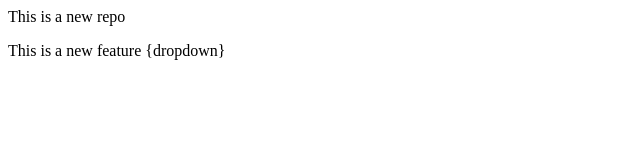
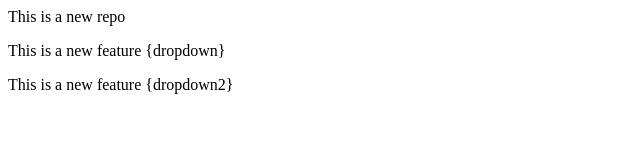
Before and after one commit to OmarSherief-tech/localrepo, a plain HTML site: page index.html in a window 1280 px wide. Shown: the whole page, without its empty margins (0-640 px from the left). Drawn offline with Linux system fonts and the light colour scheme.

Commit message:
Added new feature in main branch

```diff
--- a/index.html
+++ b/index.html
@@ -1,2 +1,3 @@
 <p>This is a new repo</p>
 <p>This is a new feature {dropdown}</p>
+<p>This is a new feature {dropdown2}</p>
```
